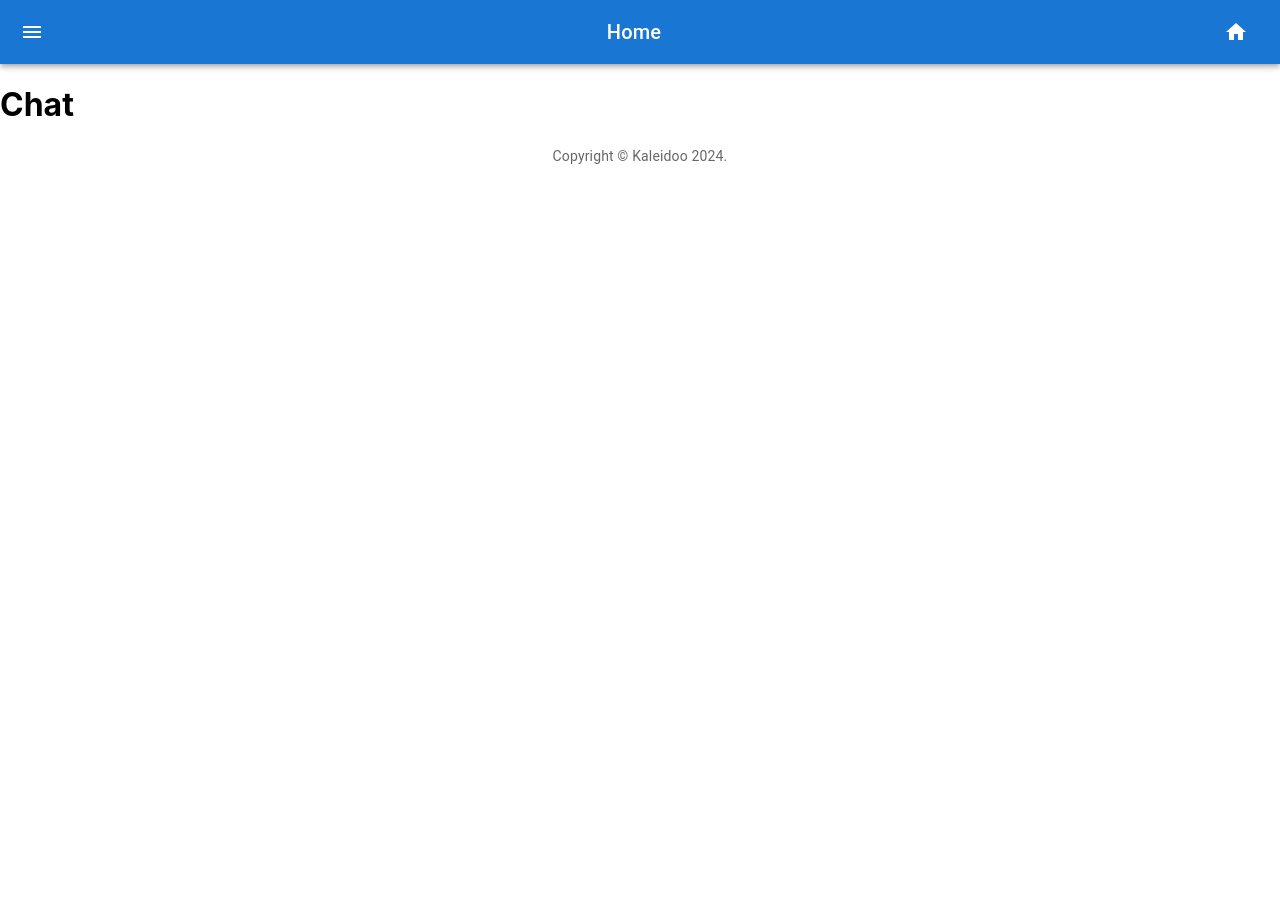
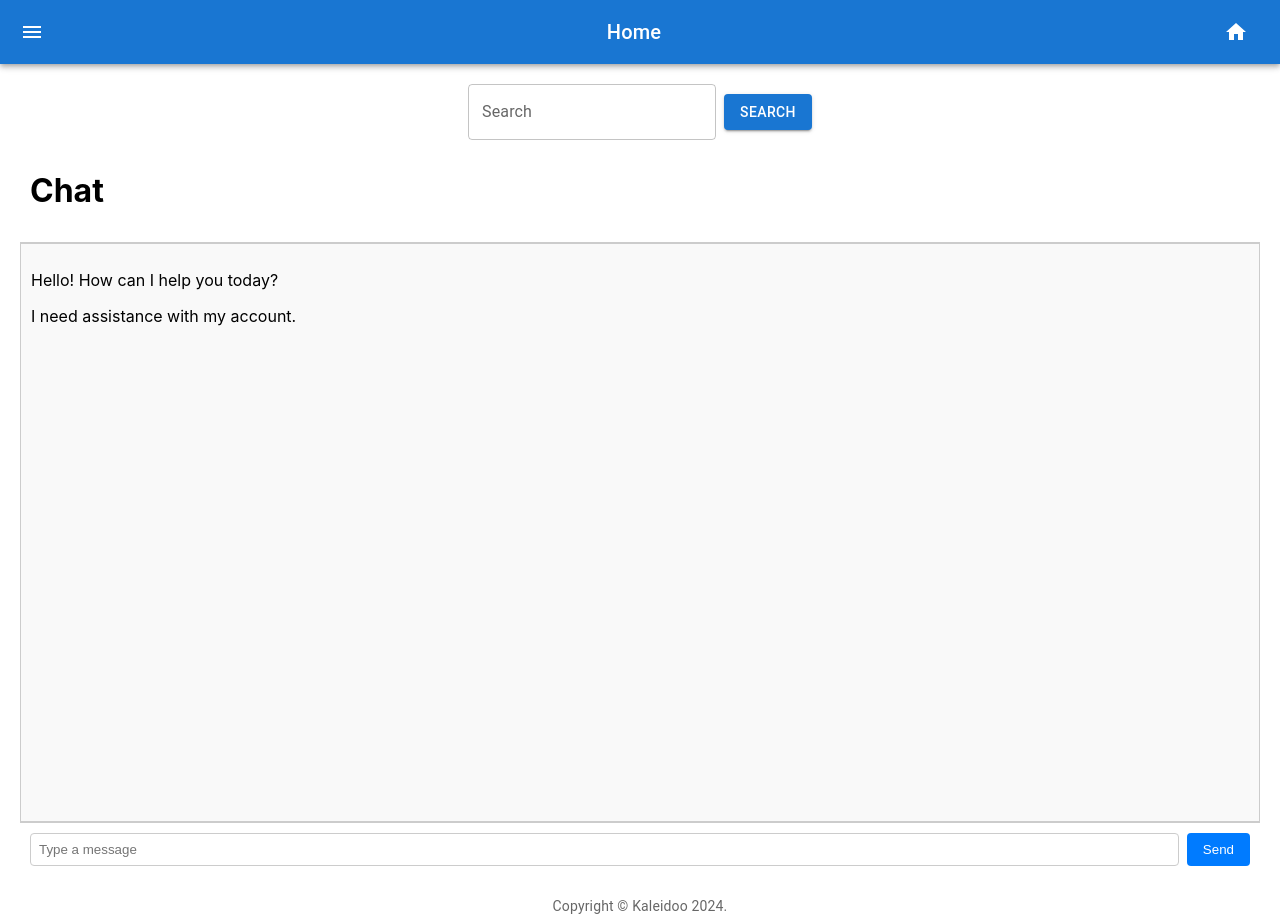
Before and after one commit to Kinan-Kaleidoo/Hackathon-082024, a React (Create React App) app in the folder Frontend/: page /chat in a window 1280 px wide. Before the commit the page ends 800 px from the top, so only its background shows below. Built offline with nearby package versions, Linux system fonts and the light colour scheme.

Commit message:
add chat

```diff
--- /dev/null
+++ b/Frontend/src/pages/Chat/ChatPage.css
@@ -0,0 +1,59 @@
+/* src/pages/Chat/ChatPage.css */
+
+.chat-page {
+    display: flex;
+    flex-direction: column;
+    height: 100%;
+    padding: 20px;
+  }
+
+  .chat-container {
+    display: flex;
+    flex-direction: column;
+    height: calc(100vh - 64px); /* Adjust based on header and footer height */
+  }
+
+  .chat-header {
+    padding: 10px;
+    border-bottom: 1px solid #ccc;
+  }
+
+  .chat-messages {
+    flex: 1;
+    overflow-y: auto;
+    padding: 10px;
+    border: 1px solid #ccc;
+    background-color: #f9f9f9;
+  }
+
+  .message {
+    margin-bottom: 10px;
+  }
+
+  .chat-input {
+    display: flex;
+    padding: 10px;
+    border-top: 1px solid #ccc;
+    background-color: #fff;
+  }
+
+  .chat-input input {
+    flex: 1;
+    padding: 8px;
+    border: 1px solid #ccc;
+    border-radius: 4px;
+  }
+
+  .chat-input button {
+    margin-left: 8px;
+    padding: 8px 16px;
+    border: none;
+    border-radius: 4px;
+    background-color: #007bff;
+    color: white;
+    cursor: pointer;
+  }
+
+  .chat-input button:hover {
+    background-color: #0056b3;
+  }
--- a/Frontend/src/pages/Chat/ChatPage.js
+++ b/Frontend/src/pages/Chat/ChatPage.js
@@ -1,14 +1,46 @@
-import React from 'react';
-// import ChatInterface from '../../components/Chat/ChatInterface';
-// import Search from '../../components/SearchComponent';
+// src/pages/Chat/ChatPage.js
+import React, { useState } from 'react';
+import './ChatPage.css';
+import SearchComponent from '../../components/SearchComponent';
 
 const ChatPage = () => {
+  const [messages, setMessages] = useState([
+    { id: 1, text: 'Hello! How can I help you today?' },
+    { id: 2, text: 'I need assistance with my account.' },
+  ]);
+  const [input, setInput] = useState('');
+
+  const handleSend = () => {
+    if (input.trim()) {
+      setMessages([...messages, { id: messages.length + 1, text: input }]);
+      setInput('');
+    }
+  };
+
   return (
-    <div>
-      <h1>Chat</h1>
-      {/* <ChatInterface /> */}
-      {/* <SearchComponent /> */}
-
+    <div className="chat-page">
+      <SearchComponent />
+      <div className="chat-container">
+        <div className="chat-header">
+          <h1>Chat</h1>
+        </div>
+        <div className="chat-messages">
+          {messages.map((msg) => (
+            <div key={msg.id} className="message">
+              <p>{msg.text}</p>
+            </div>
+          ))}
+        </div>
+        <div className="chat-input">
+          <input
+            type="text"
+            value={input}
+            onChange={(e) => setInput(e.target.value)}
+            placeholder="Type a message"
+          />
+          <button onClick={handleSend}>Send</button>
+        </div>
+      </div>
     </div>
   );
 };
```
